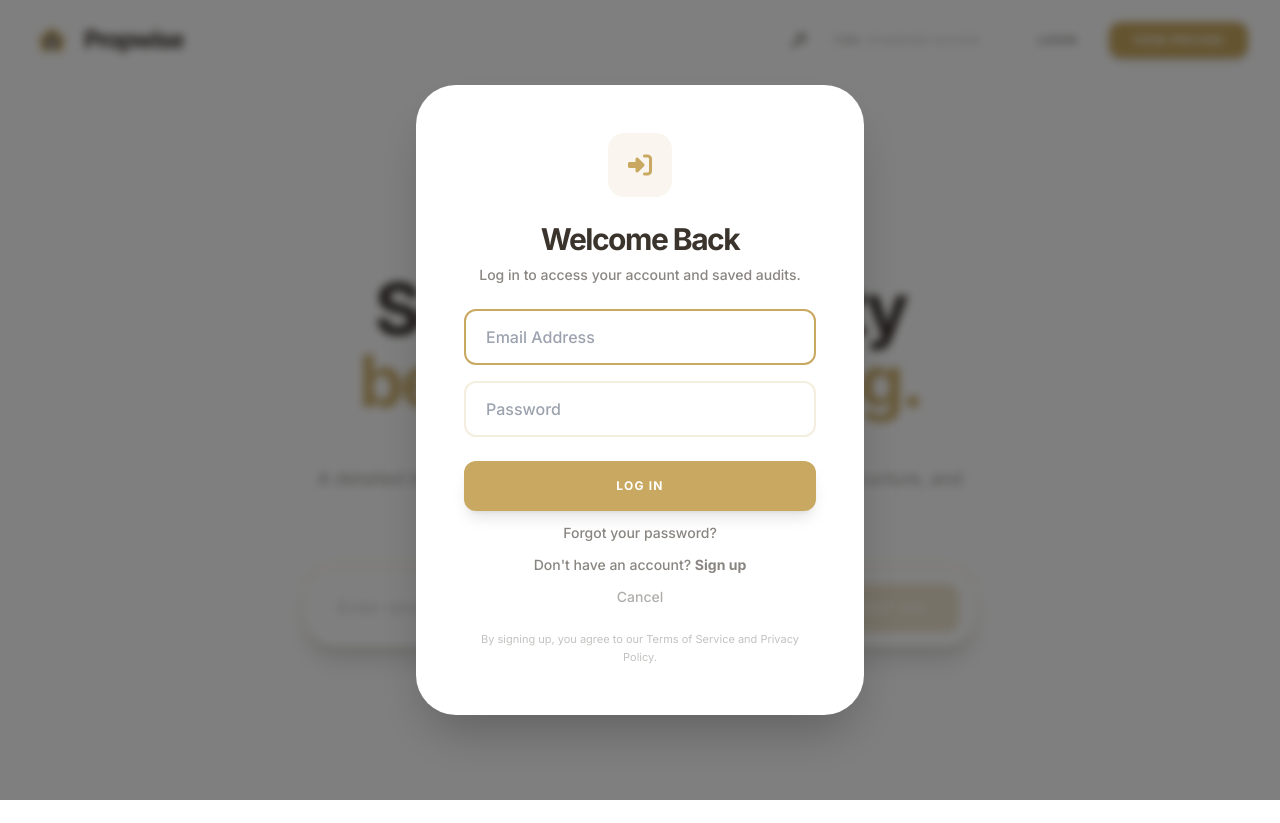
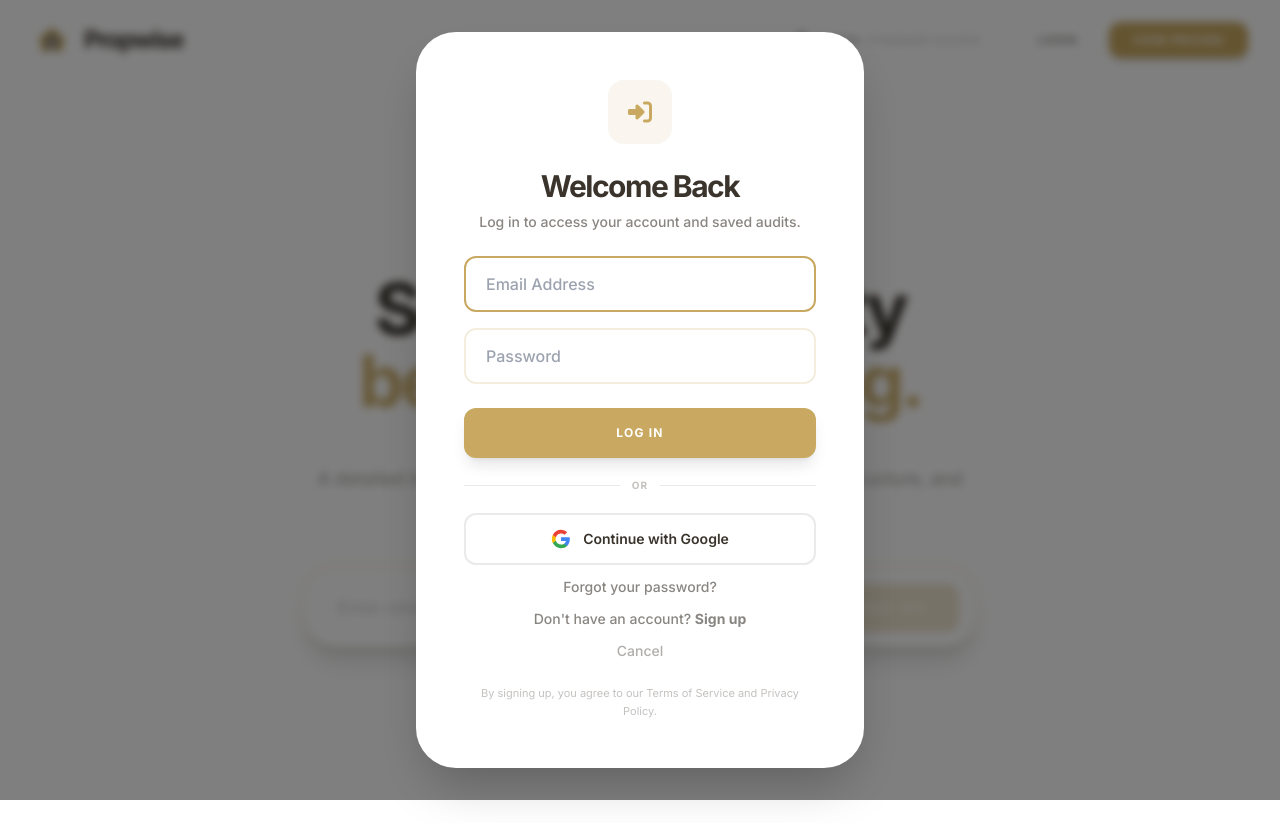
Before and after one commit to designdagency-collab/propwise-production, a React (Vite) app: page / in a window 1280 px wide. Both pictures are taken after a click on the button "LOGIN". Built offline with nearby package versions, Linux system fonts and the light colour scheme; no server answers.

Commit message:
Add Google sign-in option
- Add signInWithGoogle method to supabaseService
- Add Google button to signup and login forms
- Styled with Google logo and brand colors
- Handles loading state during OAuth redirect

```diff
--- a/components/EmailAuth.tsx
+++ b/components/EmailAuth.tsx
@@ -16,11 +16,26 @@ const EmailAuth: React.FC<EmailAuthProps> = ({ onSuccess, onCancel, initialMode
   const [confirmPassword, setConfirmPassword] = useState('');
   const [fullName, setFullName] = useState('');
   const [isLoading, setIsLoading] = useState(false);
+  const [isGoogleLoading, setIsGoogleLoading] = useState(false);
   const [error, setError] = useState<string | null>(null);
   const [successMessage, setSuccessMessage] = useState<string | null>(null);
 
   const validateEmail = (email: string) => {
     return /^[^\s@]+@[^\s@]+\.[^\s@]+$/.test(email);
+  };
+
+  const handleGoogleSignIn = async () => {
+    setError(null);
+    setIsGoogleLoading(true);
+
+    try {
+      const { error } = await supabaseService.signInWithGoogle();
+      if (error) throw error;
+      // Redirect happens automatically
+    } catch (err: any) {
+      setError(err.message || 'Failed to sign in with Google');
+      setIsGoogleLoading(false);
+    }
   };
 
   const handleSignUp = async (e: React.FormEvent) => {
@@ -263,7 +278,7 @@ const EmailAuth: React.FC<EmailAuthProps> = ({ onSuccess, onCancel, initialMode
               <div className="flex flex-col gap-3 pt-2">
                 <button
                   type="submit"
-                  disabled={isLoading}
+                  disabled={isLoading || isGoogleLoading}
                   className="w-full py-3 sm:py-4 bg-[#C9A961] text-white rounded-xl font-bold hover:bg-[#3A342D] transition-all uppercase tracking-widest text-[11px] sm:text-[12px] shadow-lg disabled:opacity-50 disabled:cursor-not-allowed flex items-center justify-center gap-2"
                 >
                   {isLoading ? (
@@ -276,10 +291,40 @@ const EmailAuth: React.FC<EmailAuthProps> = ({ onSuccess, onCancel, initialMode
                   )}
                 </button>
 
+                <div className="flex items-center gap-3 my-2">
+                  <div className="flex-1 h-px bg-[#3A342D]/10"></div>
+                  <span className="text-[10px] font-bold text-[#3A342D]/30 uppercase tracking-widest">or</span>
+                  <div className="flex-1 h-px bg-[#3A342D]/10"></div>
+                </div>
+
+                <button
+                  type="button"
+                  onClick={handleGoogleSignIn}
+                  disabled={isLoading || isGoogleLoading}
+                  className="w-full py-3 sm:py-3.5 bg-white border-2 border-[#3A342D]/10 text-[#3A342D] rounded-xl font-semibold hover:border-[#3A342D]/30 hover:bg-gray-50 transition-all text-sm disabled:opacity-50 disabled:cursor-not-allowed flex items-center justify-center gap-3"
+                >
+                  {isGoogleLoading ? (
+                    <>
+                      <i className="fa-solid fa-spinner fa-spin"></i>
+                      Connecting...
+                    </>
+                  ) : (
+                    <>
+                      <svg className="w-5 h-5" viewBox="0 0 24 24">
+                        <path fill="#4285F4" d="M22.56 12.25c0-.78-.07-1.53-.2-2.25H12v4.26h5.92c-.26 1.37-1.04 2.53-2.21 3.31v2.77h3.57c2.08-1.92 3.28-4.74 3.28-8.09z"/>
+                        <path fill="#34A853" d="M12 23c2.97 0 5.46-.98 7.28-2.66l-3.57-2.77c-.98.66-2.23 1.06-3.71 1.06-2.86 0-5.29-1.93-6.16-4.53H2.18v2.84C3.99 20.53 7.7 23 12 23z"/>
+                        <path fill="#FBBC05" d="M5.84 14.09c-.22-.66-.35-1.36-.35-2.09s.13-1.43.35-2.09V7.07H2.18C1.43 8.55 1 10.22 1 12s.43 3.45 1.18 4.93l2.85-2.22.81-.62z"/>
+                        <path fill="#EA4335" d="M12 5.38c1.62 0 3.06.56 4.21 1.64l3.15-3.15C17.45 2.09 14.97 1 12 1 7.7 1 3.99 3.47 2.18 7.07l3.66 2.84c.87-2.6 3.3-4.53 6.16-4.53z"/>
+                      </svg>
+                      Continue with Google
+                    </>
+                  )}
+                </button>
+
                 <button
                   type="button"
                   onClick={() => { setMode('login'); setError(null); }}
-                  disabled={isLoading}
+                  disabled={isLoading || isGoogleLoading}
                   className="text-[#3A342D]/60 hover:text-[#C9A961] font-medium text-xs sm:text-sm transition-colors"
                 >
                   Already have an account? <span className="font-bold">Log in</span>
@@ -331,7 +376,7 @@ const EmailAuth: React.FC<EmailAuthProps> = ({ onSuccess, onCancel, initialMode
               <div className="flex flex-col gap-3 pt-2">
                 <button
                   type="submit"
-                  disabled={isLoading}
+                  disabled={isLoading || isGoogleLoading}
                   className="w-full py-3 sm:py-4 bg-[#C9A961] text-white rounded-xl font-bold hover:bg-[#3A342D] transition-all uppercase tracking-widest text-[11px] sm:text-[12px] shadow-lg disabled:opacity-50 disabled:cursor-not-allowed flex items-center justify-center gap-2"
                 >
                   {isLoading ? (
@@ -344,10 +389,40 @@ const EmailAuth: React.FC<EmailAuthProps> = ({ onSuccess, onCancel, initialMode
                   )}
                 </button>
 
+                <div className="flex items-center gap-3 my-2">
+                  <div className="flex-1 h-px bg-[#3A342D]/10"></div>
+                  <span className="text-[10px] font-bold text-[#3A342D]/30 uppercase tracking-widest">or</span>
+                  <div className="flex-1 h-px bg-[#3A342D]/10"></div>
+                </div>
+
+                <button
+                  type="button"
+                  onClick={handleGoogleSignIn}
+                  disabled={isLoading || isGoogleLoading}
+                  className="w-full py-3 sm:py-3.5 bg-white border-2 border-[#3A342D]/10 text-[#3A342D] rounded-xl font-semibold hover:border-[#3A342D]/30 hover:bg-gray-50 transition-all text-sm disabled:opacity-50 disabled:cursor-not-allowed flex items-center justify-center gap-3"
+                >
+                  {isGoogleLoading ? (
+                    <>
+                      <i className="fa-solid fa-spinner fa-spin"></i>
+                      Connecting...
+                    </>
+                  ) : (
+                    <>
+                      <svg className="w-5 h-5" viewBox="0 0 24 24">
+                        <path fill="#4285F4" d="M22.56 12.25c0-.78-.07-1.53-.2-2.25H12v4.26h5.92c-.26 1.37-1.04 2.53-2.21 3.31v2.77h3.57c2.08-1.92 3.28-4.74 3.28-8.09z"/>
+                        <path fill="#34A853" d="M12 23c2.97 0 5.46-.98 7.28-2.66l-3.57-2.77c-.98.66-2.23 1.06-3.71 1.06-2.86 0-5.29-1.93-6.16-4.53H2.18v2.84C3.99 20.53 7.7 23 12 23z"/>
+                        <path fill="#FBBC05" d="M5.84 14.09c-.22-.66-.35-1.36-.35-2.09s.13-1.43.35-2.09V7.07H2.18C1.43 8.55 1 10.22 1 12s.43 3.45 1.18 4.93l2.85-2.22.81-.62z"/>
+                        <path fill="#EA4335" d="M12 5.38c1.62 0 3.06.56 4.21 1.64l3.15-3.15C17.45 2.09 14.97 1 12 1 7.7 1 3.99 3.47 2.18 7.07l3.66 2.84c.87-2.6 3.3-4.53 6.16-4.53z"/>
+                      </svg>
+                      Continue with Google
+                    </>
+                  )}
+                </button>
+
                 <button
                   type="button"
                   onClick={() => { setMode('forgot'); setError(null); }}
-                  disabled={isLoading}
+                  disabled={isLoading || isGoogleLoading}
                   className="text-[#3A342D]/60 hover:text-[#C9A961] font-medium text-xs sm:text-sm transition-colors"
                 >
                   Forgot your password?
@@ -356,7 +431,7 @@ const EmailAuth: React.FC<EmailAuthProps> = ({ onSuccess, onCancel, initialMode
                 <button
                   type="button"
                   onClick={() => { setMode('signup'); setError(null); }}
-                  disabled={isLoading}
+                  disabled={isLoading || isGoogleLoading}
                   className="text-[#3A342D]/60 hover:text-[#C9A961] font-medium text-xs sm:text-sm transition-colors"
                 >
                   Don't have an account? <span className="font-bold">Sign up</span>
@@ -365,7 +440,7 @@ const EmailAuth: React.FC<EmailAuthProps> = ({ onSuccess, onCancel, initialMode
                 <button
                   type="button"
                   onClick={onCancel}
-                  disabled={isLoading}
+                  disabled={isLoading || isGoogleLoading}
                   className="text-[#3A342D]/40 hover:text-[#3A342D] font-medium text-xs sm:text-sm transition-colors"
                 >
                   Cancel
--- a/services/supabaseService.ts
+++ b/services/supabaseService.ts
@@ -209,6 +209,22 @@ export class SupabaseService {
     return { user: data?.user, session: data?.session, error };
   }
 
+  // Sign in with Google
+  async signInWithGoogle(): Promise<{ error?: any }> {
+    if (!this.supabase) {
+      return { error: { message: 'Supabase not configured' } };
+    }
+    const { error } = await this.supabase.auth.signInWithOAuth({
+      provider: 'google',
+      options: {
+        redirectTo: window.location.hostname === 'localhost'
+          ? window.location.origin
+          : 'https://propwise-production.vercel.app'
+      }
+    });
+    return { error };
+  }
+
   // Send password reset email
   async sendPasswordResetEmail(email: string): Promise<{ error?: any }> {
     if (!this.supabase) {
```
